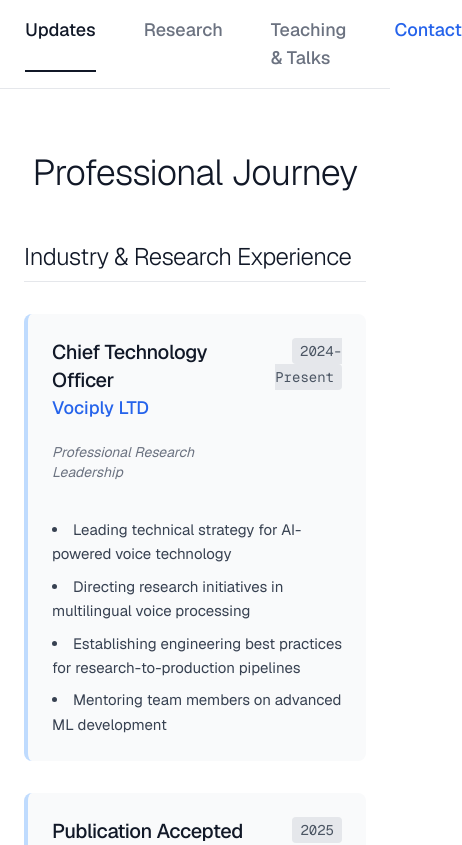
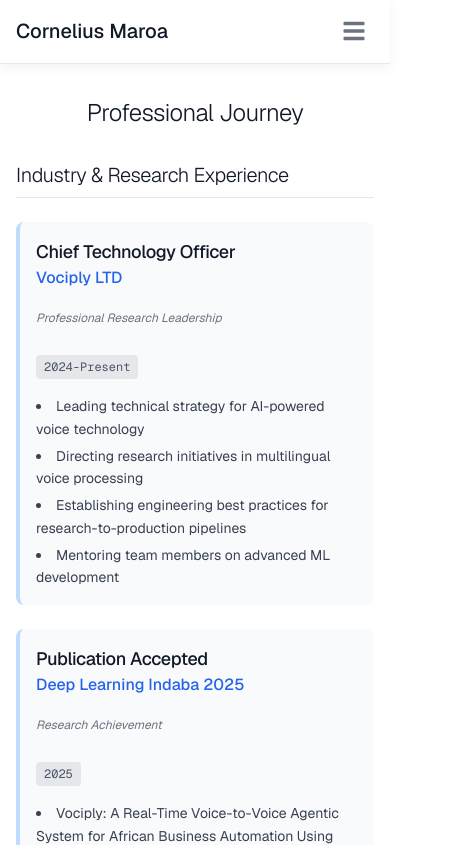
Before and after one commit to MarwaMasese/research-portfolio, a Next.js app: page /research-portfolio/updates in a window 390 px wide. Shown: the top 845 px of the page, 462 px wide, since content can reach past the window. Built offline with nearby package versions, Linux system fonts and the light colour scheme.

Commit message:
feat: enhance navigation and layout for improved mobile experience, update styles for better readability

```diff
--- a/src/app/components/Navigation.tsx
+++ b/src/app/components/Navigation.tsx
@@ -2,29 +2,49 @@
 
 import Link from 'next/link';
 import { usePathname } from 'next/navigation';
+import { useState } from 'react';
+import { FaBars, FaTimes } from 'react-icons/fa';
 
 const Navigation = () => {
   const pathname = usePathname();
+  const [isMenuOpen, setIsMenuOpen] = useState(false);
 
   const navItems = [
     { name: 'Home', href: '/' },
-    { name: 'Updates', href: '/updates' },
+    { name: 'Experience', href: '/updates' },
     { name: 'Research', href: '/research' },
     { name: 'Teaching & Talks', href: '/teaching' },
     { name: 'Contact', href: '/contact', className: 'text-blue-600' }
   ];
 
+  const toggleMenu = () => {
+    setIsMenuOpen(!isMenuOpen);
+  };
+
+  const closeMenu = () => {
+    setIsMenuOpen(false);
+  };
+
   return (
-    <nav className="w-full bg-white border-b border-gray-200 py-4">
-      <div className="max-w-7xl mx-auto px-6">
-        <div className="flex justify-center space-x-12">
+    <nav className="w-full bg-white border-b border-gray-200 sticky top-0 z-50 shadow-sm">
+      <div className="max-w-7xl mx-auto px-4 sm:px-6">
+        <div className="flex justify-between items-center h-16">
+          {/* Logo/Brand */}
+          <div className="flex-shrink-0">
+            <Link href="/" className="text-xl font-medium text-gray-900 hover:text-gray-600 transition-colors">
+              Cornelius Maroa
+            </Link>
+          </div>
+
+          {/* Desktop Navigation - Only show on large screens */}
+          <div className="hidden lg:flex space-x-8">
             {navItems.map((item) => (
               <Link
                 key={item.name}
                 href={item.href}
-              className={`text-lg font-medium transition-colors hover:text-gray-600 ${
+                className={`text-base font-medium transition-colors hover:text-gray-600 px-3 py-2 rounded-md ${
                   pathname === item.href
-                  ? 'text-gray-900 border-b-2 border-gray-900 pb-1'
+                    ? 'text-gray-900 bg-gray-100'
                     : item.className || 'text-gray-500'
                 }`}
               >
@@ -32,6 +52,44 @@ const Navigation = () => {
               </Link>
             ))}
           </div>
+
+          {/* Mobile menu button - Show on medium and smaller screens */}
+          <div className="lg:hidden">
+            <button
+              onClick={toggleMenu}
+              className="text-gray-500 hover:text-gray-600 focus:outline-none focus:text-gray-600 p-2"
+              aria-label="Toggle menu"
+            >
+              {isMenuOpen ? (
+                <FaTimes className="h-6 w-6" />
+              ) : (
+                <FaBars className="h-6 w-6" />
+              )}
+            </button>
+          </div>
+        </div>
+
+        {/* Mobile Navigation Menu - Show on medium and smaller screens */}
+        <div className={`lg:hidden transition-all duration-300 ease-in-out ${
+          isMenuOpen ? 'max-h-screen opacity-100' : 'max-h-0 opacity-0 overflow-hidden'
+        }`}>
+          <div className="px-2 pt-2 pb-3 space-y-1 bg-white border-t border-gray-200">
+            {navItems.map((item) => (
+              <Link
+                key={item.name}
+                href={item.href}
+                onClick={closeMenu}
+                className={`block px-3 py-2 text-base font-medium rounded-md transition-colors ${
+                  pathname === item.href
+                    ? 'text-gray-900 bg-gray-100'
+                    : item.className || 'text-gray-500 hover:text-gray-600 hover:bg-gray-50'
+                }`}
+              >
+                {item.name}
+              </Link>
+            ))}
+          </div>
+        </div>
       </div>
     </nav>
   );
--- a/src/app/globals.css
+++ b/src/app/globals.css
@@ -143,18 +143,32 @@ nav a:hover::after {
 @media (max-width: 768px) {
   body {
     font-size: 15px;
+    line-height: 1.6;
   }
 
   h1 {
-    font-size: 2rem;
+    font-size: 1.75rem;
   }
 
   h2 {
-    font-size: 1.5rem;
+    font-size: 1.4rem;
+  }
+
+  h3 {
+    font-size: 1.2rem;
   }
 
   .prose {
-    font-size: 1rem;
+    font-size: 0.95rem;
+  }
+
+  /* Better spacing on mobile */
+  .space-y-16 > * + * {
+    margin-top: 3rem;
+  }
+
+  .space-y-12 > * + * {
+    margin-top: 2.5rem;
   }
 }
 
--- a/src/app/layout.tsx
+++ b/src/app/layout.tsx
@@ -33,7 +33,7 @@ export default function RootLayout({
         className={`${geistSans.variable} ${geistMono.variable} antialiased`}
       >
         <Navigation />
-        <main className="min-h-screen">
+        <main className="min-h-screen pt-0">
           {children}
         </main>
       </body>
--- a/src/app/page.tsx
+++ b/src/app/page.tsx
@@ -4,35 +4,36 @@ import { FaMusic, FaRobot, FaBolt, FaGithub, FaLinkedin, FaEnvelope } from 'reac
 export default function Home() {
   return (
     <div className="min-h-screen bg-white">
-      <div className="max-w-6xl mx-auto px-6 py-16">
-        <div className="grid grid-cols-1 lg:grid-cols-4 gap-12">
+      <div className="max-w-6xl mx-auto px-4 sm:px-6 lg:px-8 py-8 sm:py-12 lg:py-16">
+        <div className="grid grid-cols-1 lg:grid-cols-4 gap-8 lg:gap-12">
           {/* Profile Sidebar */}
           <div className="lg:col-span-1">
-            <div className="sticky top-8">
-              <div className="w-48 h-48 mx-auto bg-gray-200 rounded-full mb-6 flex items-center justify-center overflow-hidden">
+            <div className="lg:sticky lg:top-24">
+              <div className="w-32 h-32 sm:w-40 sm:h-40 lg:w-48 lg:h-48 mx-auto bg-gray-200 rounded-full mb-6 flex items-center justify-center overflow-hidden">
                 <Image
-                  src="/profile.jpg"
+                  src="/research-portfolio/profile.jpg"
                   alt="Cornelius Maroa"
                   width={192}
                   height={192}
                   className="rounded-full object-cover w-full h-full"
+                  priority
                 />
               </div>
               <div className="text-center space-y-4">
-                <h1 className="text-2xl font-light text-gray-900">Cornelius Maroa</h1>
-                <p className="text-gray-600 text-sm">AI Researcher & CTO</p>
+                <h1 className="text-xl sm:text-2xl font-light text-gray-900">Cornelius Maroa</h1>
+                <p className="text-gray-600 text-sm sm:text-base">AI Researcher & CTO</p>
                 <div className="space-y-1 text-sm text-gray-500">
                   <p>Vociply LTD</p>
-                  <p>maroa@vociply.com</p>
+                  <p className="break-all sm:break-normal">maroa@vociply.com</p>
                 </div>
-                <div className="flex justify-center space-x-3 pt-4">
-                  <a href="https://www.linkedin.com/in/marwamasese/" className="text-blue-600 hover:text-blue-800 text-sm flex items-center gap-1">
+                <div className="flex flex-col sm:flex-row justify-center items-center gap-2 sm:gap-3 pt-4">
+                  <a href="https://www.linkedin.com/in/marwamasese/" className="text-blue-600 hover:text-blue-800 text-sm flex items-center gap-1 transition-colors">
                     <FaLinkedin /> LinkedIn
                   </a>
-                  <a href="https://github.com/MarwaMasese" className="text-blue-600 hover:text-blue-800 text-sm flex items-center gap-1">
+                  <a href="https://github.com/MarwaMasese" className="text-blue-600 hover:text-blue-800 text-sm flex items-center gap-1 transition-colors">
                     <FaGithub /> GitHub
                   </a>
-                  <a href="mailto:maroa@vociply.com" className="text-blue-600 hover:text-blue-800 text-sm flex items-center gap-1">
+                  <a href="mailto:maroa@vociply.com" className="text-blue-600 hover:text-blue-800 text-sm flex items-center gap-1 transition-colors">
                     <FaEnvelope /> Email
                   </a>
                 </div>
@@ -41,19 +42,19 @@ export default function Home() {
           </div>
 
           {/* Main Content */}
-          <div className="lg:col-span-3 space-y-16">
+          <div className="lg:col-span-3 space-y-12 lg:space-y-16">
             {/* About Section */}
             <section>
-              <h2 className="text-3xl font-light text-gray-900 mb-8 border-b border-gray-200 pb-3">About Me</h2>
-              <div className="prose prose-lg text-gray-700 leading-relaxed max-w-none">
-                <p className="mb-6 text-lg">
+              <h2 className="text-2xl sm:text-3xl font-light text-gray-900 mb-6 sm:mb-8 border-b border-gray-200 pb-3">About Me</h2>
+              <div className="prose prose-base sm:prose-lg text-gray-700 leading-relaxed max-w-none">
+                <p className="mb-4 sm:mb-6 text-base sm:text-lg">
                   I&apos;m an aspiring AI researcher passionate about advancing <strong>Audio AI</strong> and{' '}
                   <strong>Conversational Systems</strong> with a focus on multilingual applications and edge deployment.
                   With 5 years of industry experience bridging research and production, I&apos;m dedicated to developing
                   AI technologies that create meaningful impact, particularly for underserved communities and
                   low-resource languages.
                 </p>
-                <p className="text-lg">
+                <p className="text-base sm:text-lg">
                   Currently serving as CTO at Vociply, I lead research initiatives in real-time voice processing
                   systems while pursuing independent research in neural network optimization and multilingual AI architectures.
                 </p>
@@ -62,19 +63,20 @@ export default function Home() {
 
             {/* Research Focus Areas */}
             <section>
-              <h2 className="text-3xl font-light text-gray-900 mb-8 border-b border-gray-200 pb-3">Research Focus Areas</h2>
-              <div className="space-y-10">
-                <div className="bg-gray-50 p-6 rounded-lg">
-                  <h3 className="text-xl font-medium text-gray-900 mb-4 flex items-center">
-                    <FaMusic className="text-2xl mr-3 text-blue-600" /> Audio AI Models
+              <h2 className="text-2xl sm:text-3xl font-light text-gray-900 mb-6 sm:mb-8 border-b border-gray-200 pb-3">Research Focus Areas</h2>
+              <div className="space-y-6 sm:space-y-8 lg:space-y-10">
+                <div className="bg-gray-50 p-4 sm:p-6 rounded-lg hover:shadow-md transition-shadow">
+                  <h3 className="text-lg sm:text-xl font-medium text-gray-900 mb-3 sm:mb-4 flex items-center flex-wrap">
+                    <FaMusic className="text-xl sm:text-2xl mr-2 sm:mr-3 text-blue-600" />
+                    <span>Audio AI Models</span>
                   </h3>
-                  <p className="text-gray-700 mb-4 leading-relaxed">
+                  <p className="text-gray-700 mb-3 sm:mb-4 leading-relaxed text-sm sm:text-base">
                     Developing deep learning architectures that understand and generate human speech across multiple
                     languages, with particular emphasis on African languages and low-resource scenarios.
                   </p>
-                  <div className="ml-8">
-                    <p className="font-medium text-gray-800 mb-3">Current Research:</p>
-                    <ul className="list-disc list-inside text-gray-600 space-y-2">
+                  <div className="ml-4 sm:ml-8">
+                    <p className="font-medium text-gray-800 mb-2 sm:mb-3 text-sm sm:text-base">Current Research:</p>
+                    <ul className="list-disc list-inside text-gray-600 space-y-1 sm:space-y-2 text-sm sm:text-base">
                       <li>Multilingual voice processing pipelines</li>
                       <li>Speech synthesis for underrepresented languages</li>
                       <li>Real-time audio-to-audio transformation systems</li>
@@ -83,17 +85,18 @@ export default function Home() {
                   </div>
                 </div>
 
-                <div className="bg-gray-50 p-6 rounded-lg">
-                  <h3 className="text-xl font-medium text-gray-900 mb-4 flex items-center">
-                    <FaRobot className="text-2xl mr-3 text-blue-600" /> Conversational AI
+                <div className="bg-gray-50 p-4 sm:p-6 rounded-lg hover:shadow-md transition-shadow">
+                  <h3 className="text-lg sm:text-xl font-medium text-gray-900 mb-3 sm:mb-4 flex items-center flex-wrap">
+                    <FaRobot className="text-xl sm:text-2xl mr-2 sm:mr-3 text-blue-600" />
+                    <span>Conversational AI</span>
                   </h3>
-                  <p className="text-gray-700 mb-4 leading-relaxed">
+                  <p className="text-gray-700 mb-3 sm:mb-4 leading-relaxed text-sm sm:text-base">
                     Exploring the intersection of large language models and voice interfaces to create more natural,
                     efficient human-AI interactions.
                   </p>
-                  <div className="ml-8">
-                    <p className="font-medium text-gray-800 mb-3">Current Research:</p>
-                    <ul className="list-disc list-inside text-gray-600 space-y-2">
+                  <div className="ml-4 sm:ml-8">
+                    <p className="font-medium text-gray-800 mb-2 sm:mb-3 text-sm sm:text-base">Current Research:</p>
+                    <ul className="list-disc list-inside text-gray-600 space-y-1 sm:space-y-2 text-sm sm:text-base">
                       <li>Voice-to-voice agentic systems</li>
                       <li>LLM optimization for conversational applications</li>
                       <li>Prompt engineering for multilingual contexts</li>
@@ -102,17 +105,18 @@ export default function Home() {
                   </div>
                 </div>
 
-                <div className="bg-gray-50 p-6 rounded-lg">
-                  <h3 className="text-xl font-medium text-gray-900 mb-4 flex items-center">
-                    <FaBolt className="text-2xl mr-3 text-blue-600" /> Edge AI Optimization
+                <div className="bg-gray-50 p-4 sm:p-6 rounded-lg hover:shadow-md transition-shadow">
+                  <h3 className="text-lg sm:text-xl font-medium text-gray-900 mb-3 sm:mb-4 flex items-center flex-wrap">
+                    <FaBolt className="text-xl sm:text-2xl mr-2 sm:mr-3 text-blue-600" />
+                    <span>Edge AI Optimization</span>
                   </h3>
-                  <p className="text-gray-700 mb-4 leading-relaxed">
+                  <p className="text-gray-700 mb-3 sm:mb-4 leading-relaxed text-sm sm:text-base">
                     Researching efficient neural network architectures that bring advanced AI capabilities to
                     resource-constrained environments.
                   </p>
-                  <div className="ml-8">
-                    <p className="font-medium text-gray-800 mb-3">Current Research:</p>
-                    <ul className="list-disc list-inside text-gray-600 space-y-2">
+                  <div className="ml-4 sm:ml-8">
+                    <p className="font-medium text-gray-800 mb-2 sm:mb-3 text-sm sm:text-base">Current Research:</p>
+                    <ul className="list-disc list-inside text-gray-600 space-y-1 sm:space-y-2 text-sm sm:text-base">
                       <li>Hypernetwork optimization techniques</li>
                       <li>Ternary neural network architectures</li>
                       <li>Model compression for edge deployment</li>
@@ -124,8 +128,8 @@ export default function Home() {
             </section>
 
             {/* Quote Section */}
-            <section className="bg-blue-50 p-8 rounded-lg border-l-4 border-blue-200">
-              <blockquote className="text-lg italic text-gray-700 text-center">
+            <section className="bg-blue-50 p-4 sm:p-6 lg:p-8 rounded-lg border-l-4 border-blue-200">
+              <blockquote className="text-base sm:text-lg italic text-gray-700 text-center leading-relaxed">
                 &quot;Building bridges between cutting-edge AI research and meaningful real-world applications,
                 with a commitment to democratizing access to advanced AI technologies.&quot;
               </blockquote>
--- a/src/app/updates/page.tsx
+++ b/src/app/updates/page.tsx
@@ -105,28 +105,28 @@ export default function Updates() {
 
   return (
     <div className="min-h-screen bg-white">
-      <div className="max-w-6xl mx-auto px-6 py-16">
-        <h1 className="text-4xl font-light text-gray-900 mb-12 text-center">Professional Journey</h1>
+      <div className="max-w-6xl mx-auto px-4 sm:px-6 lg:px-8 py-8 sm:py-12 lg:py-16">
+        <h1 className="text-2xl sm:text-3xl lg:text-4xl font-light text-gray-900 mb-8 sm:mb-12 text-center">Professional Journey</h1>
 
         {/* Industry & Research Experience */}
-        <section className="mb-16">
-          <h2 className="text-2xl font-light text-gray-900 mb-8 border-b border-gray-200 pb-2">Industry & Research Experience</h2>
-          <div className="space-y-8">
+        <section className="mb-12 sm:mb-16">
+          <h2 className="text-xl sm:text-2xl font-light text-gray-900 mb-6 sm:mb-8 border-b border-gray-200 pb-2">Industry & Research Experience</h2>
+          <div className="space-y-6 sm:space-y-8">
             {experiences.map((exp, index) => (
-              <div key={index} className="bg-gray-50 border-l-4 border-blue-200 rounded-lg p-6">
-                <div className="flex items-start justify-between mb-4">
-                  <div>
-                    <h3 className="text-xl font-medium text-gray-900">{exp.role}</h3>
-                    <p className="text-lg text-blue-600 font-medium">{exp.company}</p>
-                    <p className="text-sm text-gray-500 italic">{exp.type}</p>
+              <div key={index} className="bg-gray-50 border-l-4 border-blue-200 rounded-lg p-4 sm:p-6 hover:shadow-md transition-shadow">
+                <div className="flex flex-col sm:flex-row sm:items-start sm:justify-between mb-4 gap-2 sm:gap-4">
+                  <div className="flex-1">
+                    <h3 className="text-lg sm:text-xl font-medium text-gray-900">{exp.role}</h3>
+                    <p className="text-base sm:text-lg text-blue-600 font-medium">{exp.company}</p>
+                    <p className="text-xs sm:text-sm text-gray-500 italic">{exp.type}</p>
                   </div>
-                  <div className="text-right">
-                    <span className="text-sm text-gray-600 font-mono bg-gray-200 px-2 py-1 rounded">
+                  <div className="sm:text-right">
+                    <span className="text-xs sm:text-sm text-gray-600 font-mono bg-gray-200 px-2 py-1 rounded inline-block">
                       {exp.period}
                     </span>
                   </div>
                 </div>
-                <ul className="list-disc list-inside text-gray-700 space-y-2">
+                <ul className="list-disc list-inside text-gray-700 space-y-1 sm:space-y-2 text-sm sm:text-base">
                   {exp.description.map((item, idx) => (
                     <li key={idx} className="leading-relaxed">{item}</li>
                   ))}
@@ -137,18 +137,18 @@ export default function Updates() {
         </section>
 
         {/* Key Milestones */}
-        <section className="mb-16">
-          <h2 className="text-2xl font-light text-gray-900 mb-8 border-b border-gray-200 pb-2">Key Milestones</h2>
-          <div className="space-y-6">
+        <section className="mb-12 sm:mb-16">
+          <h2 className="text-xl sm:text-2xl font-light text-gray-900 mb-6 sm:mb-8 border-b border-gray-200 pb-2">Key Milestones</h2>
+          <div className="space-y-4 sm:space-y-6">
             {milestones.map((milestone, index) => (
-              <div key={index} className="flex items-start gap-6">
-                <div className="w-20 flex-shrink-0">
-                  <span className="text-gray-600 font-mono text-sm bg-blue-50 px-2 py-1 rounded">
+              <div key={index} className="flex flex-col sm:flex-row sm:items-start gap-2 sm:gap-6">
+                <div className="w-full sm:w-20 sm:flex-shrink-0">
+                  <span className="text-gray-600 font-mono text-xs sm:text-sm bg-blue-50 px-2 py-1 rounded inline-block">
                     {milestone.date}
                   </span>
                 </div>
                 <div className="flex-1">
-                  <p className="text-gray-800 leading-relaxed">
+                  <p className="text-gray-800 leading-relaxed text-sm sm:text-base">
                     {milestone.title}
                     {milestone.highlight && (
                       <>
@@ -171,14 +171,14 @@ export default function Updates() {
 
         {/* Technical Expertise */}
         <section>
-          <h2 className="text-2xl font-light text-gray-900 mb-8 border-b border-gray-200 pb-2">Technical Expertise</h2>
-          <div className="grid md:grid-cols-2 gap-8">
-            <div className="bg-white border rounded-lg p-6 shadow-sm">
-              <h3 className="text-xl font-medium text-gray-900 mb-4 flex items-center">
-                <span className="text-2xl mr-3">🧠</span>
-                Core Research Skills
+          <h2 className="text-xl sm:text-2xl font-light text-gray-900 mb-6 sm:mb-8 border-b border-gray-200 pb-2">Technical Expertise</h2>
+          <div className="grid grid-cols-1 md:grid-cols-2 gap-6 sm:gap-8">
+            <div className="bg-white border rounded-lg p-4 sm:p-6 shadow-sm hover:shadow-md transition-shadow">
+              <h3 className="text-lg sm:text-xl font-medium text-gray-900 mb-3 sm:mb-4 flex items-center">
+                <span className="text-xl sm:text-2xl mr-2 sm:mr-3">🧠</span>
+                <span>Core Research Skills</span>
               </h3>
-              <ul className="list-disc list-inside text-gray-700 space-y-2">
+              <ul className="list-disc list-inside text-gray-700 space-y-1 sm:space-y-2 text-sm sm:text-base">
                 <li><strong>Deep Learning:</strong> PyTorch, TensorFlow, Hugging Face Transformers</li>
                 <li><strong>Audio Processing:</strong> Speech recognition, synthesis, real-time processing</li>
                 <li><strong>Large Language Models:</strong> Fine-tuning, optimization, deployment</li>
@@ -186,12 +186,12 @@ export default function Updates() {
               </ul>
             </div>
 
-            <div className="bg-white border rounded-lg p-6 shadow-sm">
-              <h3 className="text-xl font-medium text-gray-900 mb-4 flex items-center">
-                <span className="text-2xl mr-3">⚙️</span>
-                Engineering & Deployment
+            <div className="bg-white border rounded-lg p-4 sm:p-6 shadow-sm hover:shadow-md transition-shadow">
+              <h3 className="text-lg sm:text-xl font-medium text-gray-900 mb-3 sm:mb-4 flex items-center">
+                <span className="text-xl sm:text-2xl mr-2 sm:mr-3">⚙️</span>
+                <span>Engineering & Deployment</span>
               </h3>
-              <ul className="list-disc list-inside text-gray-700 space-y-2">
+              <ul className="list-disc list-inside text-gray-700 space-y-1 sm:space-y-2 text-sm sm:text-base">
                 <li><strong>Cloud Platforms:</strong> AWS (SageMaker, Lambda), Google Cloud</li>
                 <li><strong>DevOps:</strong> Docker, Kubernetes, CI/CD pipelines</li>
                 <li><strong>Production Systems:</strong> FastAPI, scalable ML infrastructure</li>
```
Lines whose indentation alone changed are shown as unchanged.
